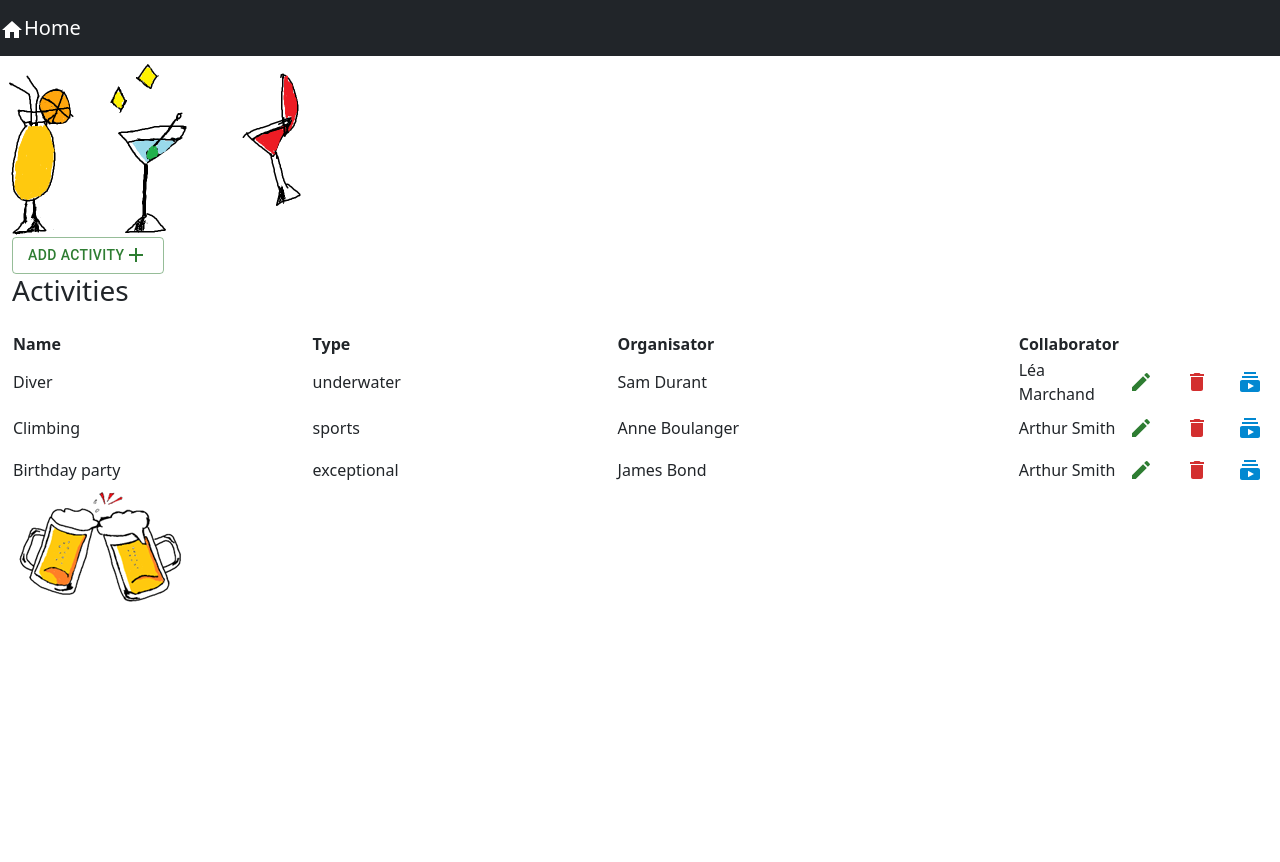
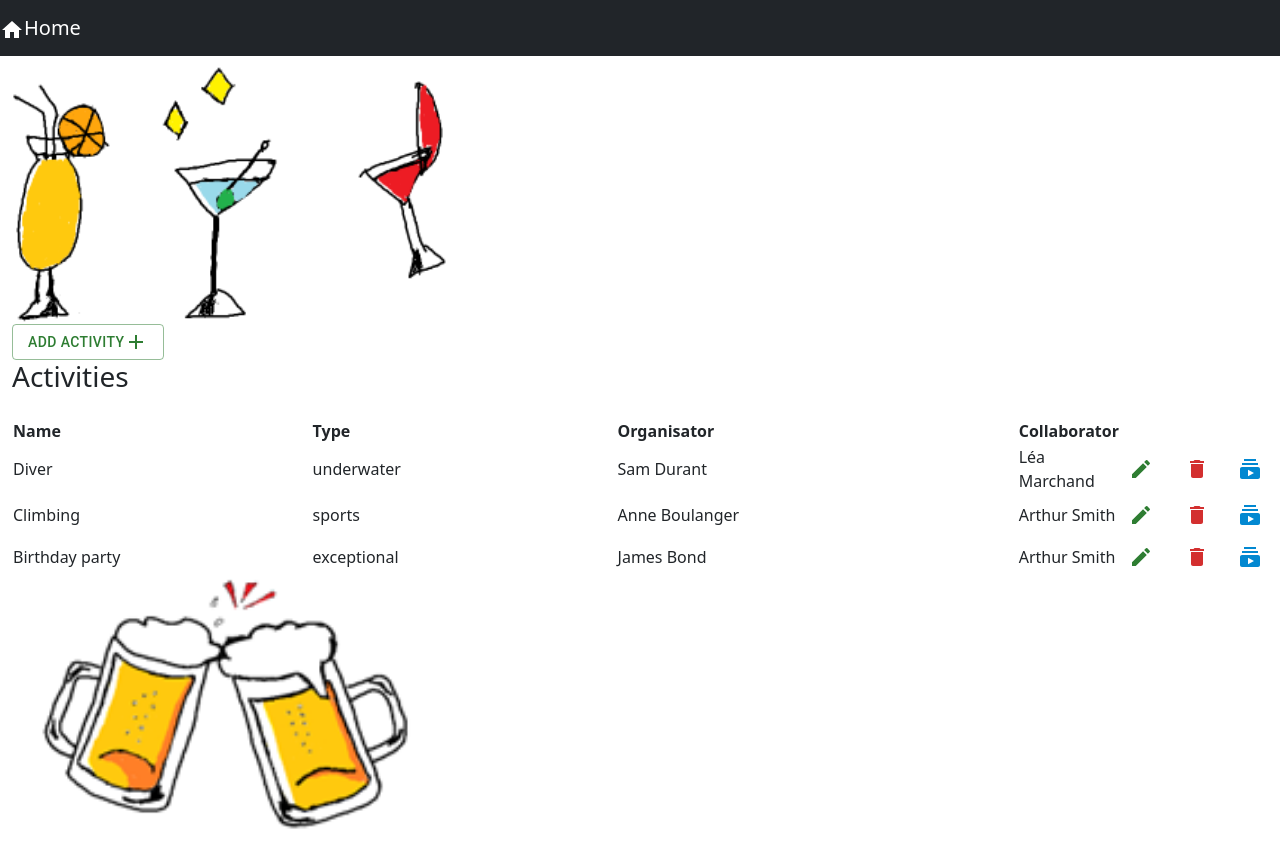
Before and after one commit to elieduboux/Afterwork-Organizer, a React (Create React App) app in the folder frontend/: page /activities in a window 1280 px wide. Before the commit the page ends 800 px from the top, so only its background shows below. Built offline with nearby package versions, Linux system fonts and the light colour scheme; no server answers.

Commit message:
hover effect zoom in for pictures, hover for table

```diff
--- a/frontend/src/Activity.css
+++ b/frontend/src/Activity.css
@@ -10,4 +10,17 @@
     background-color: grey;
     color: white;
     cursor: pointer;
-  }
+}
+
+.img-container {
+    overflow: hidden;
+}
+
+.img-container img {
+    width: 450px;
+    transition: transform 0.3s;
+}
+
+.img-container img:hover {
+    transform: scale(1.5);
+}
--- a/frontend/src/ActivityList.js
+++ b/frontend/src/ActivityList.js
@@ -5,6 +5,7 @@ import glasses from './glasses_50.png';
 import beer from './beer.png';
 import logo from './logo_50.png';
 import AppNavbar from "./AppNavbar";
+import './Activity.css';
 
 class ActivityList extends Component {
   constructor(props) {
@@ -49,10 +50,15 @@ class ActivityList extends Component {
       <>
       <div>
         <AppNavbar />
-        <img src={glasses} alt="Glasses" />
-        <br />
+        <div className='img-container'>
+          <img src={glasses} alt="Glasses" />
+          <br />
+        </div>
+
         <JsonDataDisplay />
-        <img src={beer} alt="Beer" />
+        <div className='img-container'>
+          <img src={beer} alt="Beer" />
+        </div>
       </div></>
     )
     }
```
